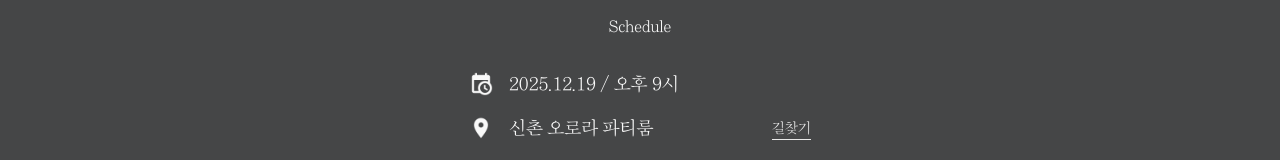
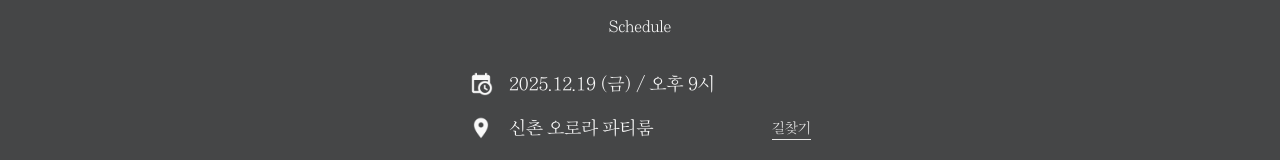
Before and after one commit to Geonhyo/jieun-2025-invite, a React (Vite) app: page / in a window 1280 px wide. Shown: the part 788-948 px from the top of the page. Built offline with nearby package versions, Linux system fonts and the light colour scheme.

Commit message:
[Chore] Add weekday on schedule

```diff
--- a/src/App.tsx
+++ b/src/App.tsx
@@ -84,7 +84,7 @@ export default function App() {
                 loading="lazy"
               />
               <p className="text-[#F9F9F9] text-lg font-light">
-                2025.12.19 / 오후 9시
+                2025.12.19 (금) / 오후 9시
               </p>
             </div>
             <div className="w-full flex flex-row items-center gap-4 mb-8">
```
